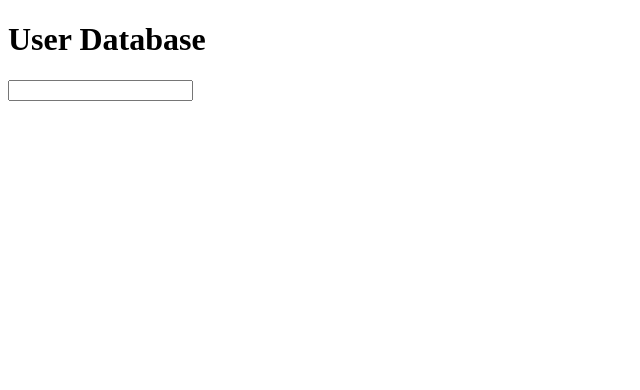
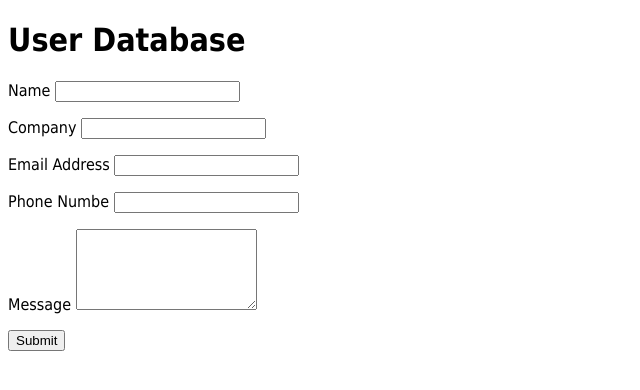
Before and after one commit to Brymmobaggins/Contact-form-and-email, a plain HTML site: page index.html in a window 1280 px wide. Shown: the whole page, without its empty margins (0-640 px from the left). Drawn offline with Linux system fonts and the light colour scheme.

Commit message:
update html file

```diff
--- a/index.html
+++ b/index.html
@@ -5,12 +5,37 @@
     <meta name="viewport" content="width=device-width, initial-scale=1.0">
     <title>HTML form</title>
 </head>
-<body>
+<body style="font-family: tahoma;">
     <h1>User Database</h1>
-    <input type="text" name="" id="nmae">
+   <form id="contact-form">
+    <p>
+        <label for="">Name</label>
+        <input type="text" id="name" >
+    </p>
+    <p>
+        <label for="">Company</label>
+        <input type="text" id="company" >
+    </p>
+    <p>
+        <label for="">Email Address</label>
+        <input type="text" id="email" >
+    </p>
+    <p>
+        <label for="">Phone Numbe</label>
+        <input type="" id="phone">
+    </p>
+    <p>
+        <label for="">Message</label>
+        <textarea name="message"rows="5" id="message" ></textarea>
+    </p>
+
+    <p>
+        <button type="submit">Submit</button>
+    </p>
+   </form>
 
 
-
+   <script src="main.js"></script>
 
 </body>
 </html>
```
